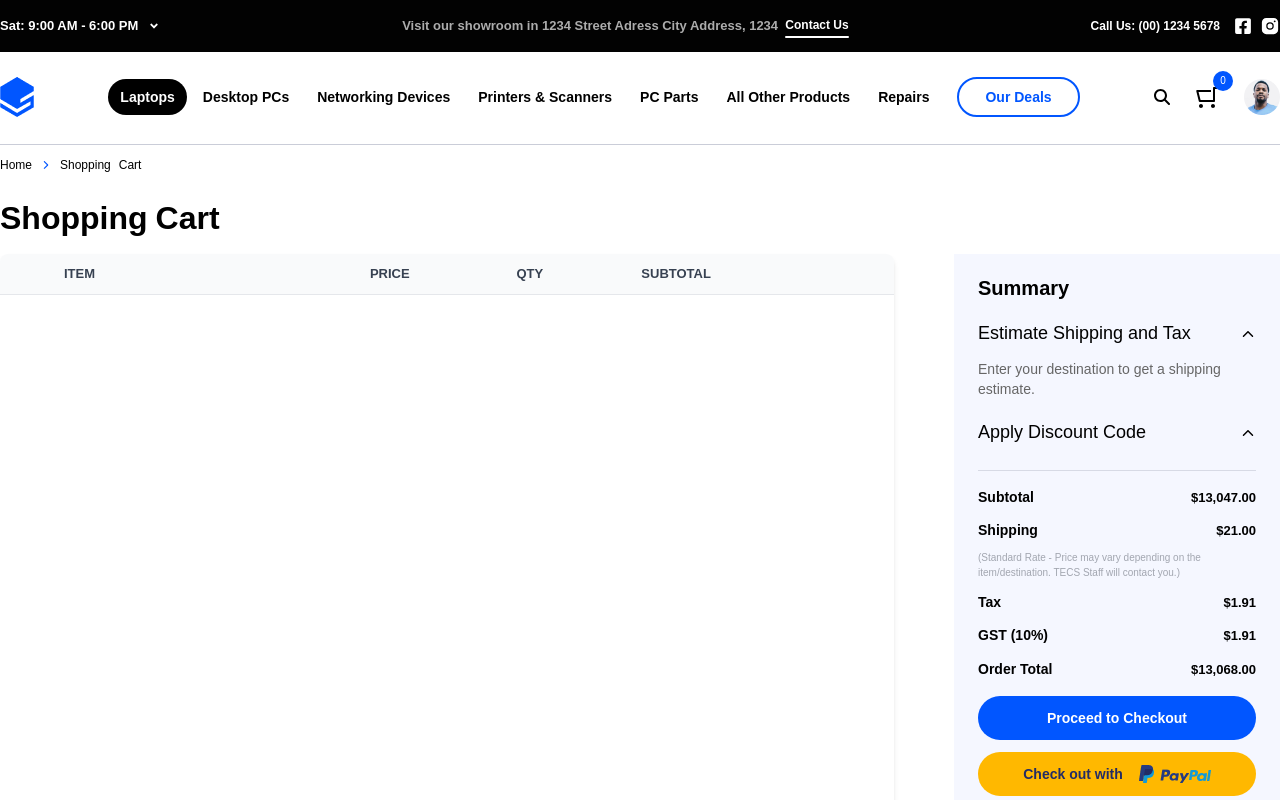
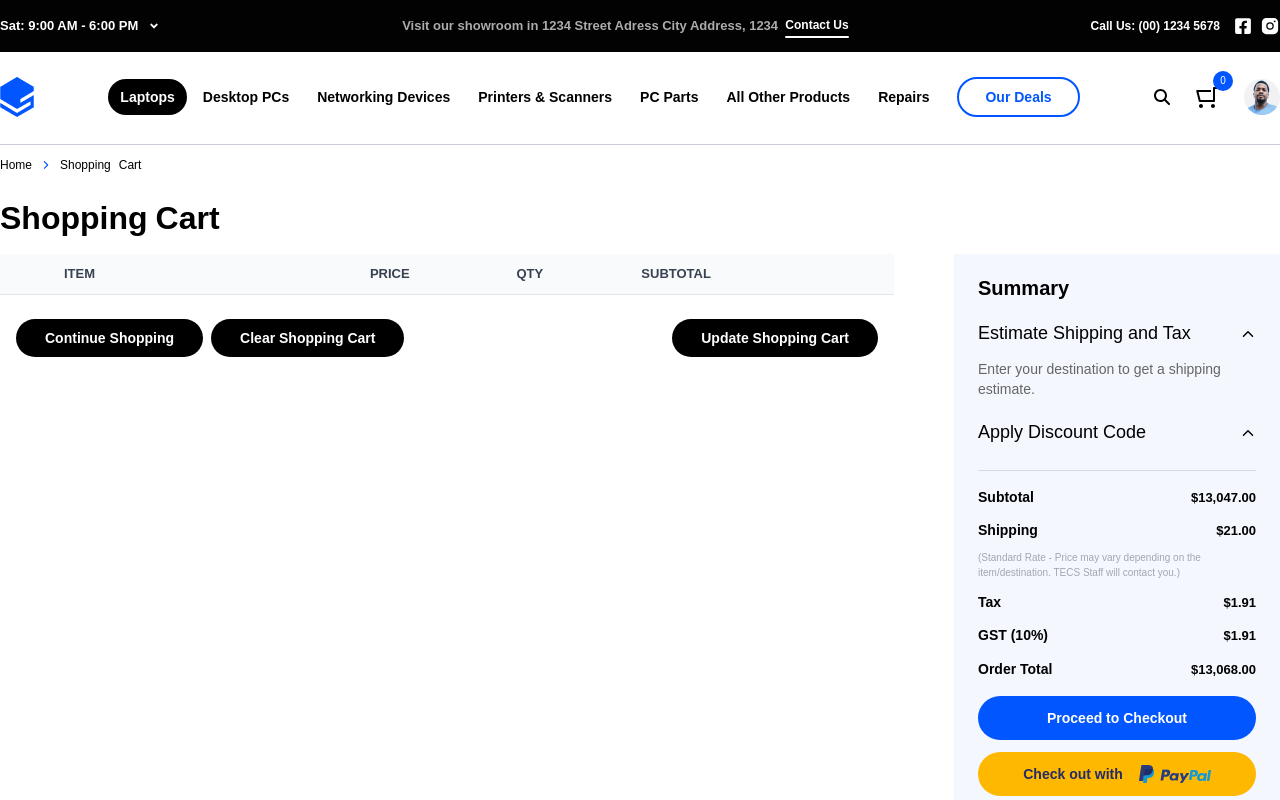
Before and after one commit to nazneen636/elcectronics-ecommerce, a React (Vite) app: page /shopping/Cart in a window 1280 px wide. Shown: the top 800 px of the page. Built offline with nearby package versions, Linux system fonts and the light colour scheme.

Commit message:
error solve

```diff
--- a/src/component/product/Gaming.jsx
+++ b/src/component/product/Gaming.jsx
@@ -1,11 +1,13 @@
 import React from "react";
 import ProductItem from "./ProductItem";
-import { useSelector } from "react-redux";
+import { useDispatch, useSelector } from "react-redux";
 import gm1 from "/gamingPc/game.png";
 import { Link } from "react-router-dom";
+import { addToCart } from "../../feature/cartSlice";
 
 const Gaming = () => {
   let items = useSelector((state) => state.allCart.data);
+  let dispatch = useDispatch();
 
   const gamingProduct = Array.isArray(items?.products)
     ? items.products.filter((item) => item.isGaming)
@@ -24,9 +26,10 @@ const Gaming = () => {
             </Link>
           </div>
         </div>
-        {gamingProduct.map((items) => (
+        {gamingProduct.map((items, index) => (
           <ProductItem
-            key={items.id}
+            onClick={() => dispatch(addToCart(items))}
+            key={index}
             productId={items.id}
             productStock={items.stock}
             productImg={items.image}
--- /dev/null
+++ b/src/component/product/Laptop.jsx
@@ -0,0 +1,14 @@
+import React from "react";
+import { NavLink } from "react-router-dom";
+
+const Laptop = () => {
+  return (
+    <div>
+      <ul className="flex gap-7">
+        <NavLink>MSI GS Series</NavLink>
+      </ul>
+    </div>
+  );
+};
+
+export default Laptop;
--- a/src/component/product/NewProduct.jsx
+++ b/src/component/product/NewProduct.jsx
@@ -87,10 +87,10 @@ const NewProduct = () => {
         <Heading headingText="New Products" className="mb-[14px]" />
         <div className="slider-container">
           <Slider {...settings}>
-            {newProduct.map((item) => (
+            {newProduct.map((item, index) => (
               <ProductItem
                 onClick={() => dispatch(addToCart(item))}
-                key={item.id}
+                key={index}
                 productId={item.id}
                 productStock={item.stock}
                 productImg={item.image}
--- a/src/pages/Home.jsx
+++ b/src/pages/Home.jsx
@@ -3,7 +3,8 @@ import Banner from "../component/Banner";
 import NewProduct from "../component/product/NewProduct";
 import zip from "../assets/zipBanner.png";
 import Container from "../layers/Container";
-import Gaming from "../component/product/gaming";
+import Laptop from "../component/product/Laptop";
+import Gaming from "../component/product/Gaming";
 
 const Home = () => {
   return (
@@ -15,6 +16,7 @@ const Home = () => {
           <img src={zip} alt="banner" className="mx-auto" />
         </div>
         <Gaming />
+        <Laptop />
       </Container>
     </div>
   );
--- a/src/pages/ShoppingCart.jsx
+++ b/src/pages/ShoppingCart.jsx
@@ -11,6 +11,15 @@ import { Link } from "react-router-dom";
 import paypal from "../assets/paypal.png";
 import zip from "../assets/zipBanner.png";
 
+const Button = ({ className, btnText }) => {
+  return (
+    <button
+      className={`bg-black rounded-[50px] px-7 py-2 text-white text-sm font-semibold border border-transparent hover:border-[#A2A6B0] hover:text-[#A2A6B0] hover:bg-transparent duration-300 transition-all ${className}`}
+    >
+      {btnText}
+    </button>
+  );
+};
 const ShoppingCart = () => {
   // let items = useSelector((state) => state.allCart.cart);
   let items = useSelector((state) => state.allCart.cart);
@@ -21,7 +30,7 @@ const ShoppingCart = () => {
         <BredCumb />
 
         <div className="flex gap-[60px]">
-          <div className="w-full relative overflow-x-auto shadow-md sm:rounded-lg">
+          <div className="w-full relative overflow-x-auto">
             <table className="w-full text-sm text-left rtl:text-right text-gray-500 dark:text-gray-400">
               <thead className="text-xs  border-b text-gray-700 uppercase bg-gray-50 dark:bg-gray-700 dark:text-gray-400">
                 <tr>
@@ -85,6 +94,13 @@ const ShoppingCart = () => {
                 ))}
               </tbody>
             </table>
+            <div className="flex px-4 mt-6 justify-between">
+              <div className="flex gap-2">
+                <Button btnText="Continue Shopping" />
+                <Button btnText="Clear Shopping Cart" />
+              </div>
+              <Button btnText="Update Shopping Cart" />
+            </div>
           </div>
           <div className="w-[446px] max-h-fit py-5 px-6 bg-light_BgShade">
             <div className="pb-6 border-b border-b-[#cacdd8ab]">
```
